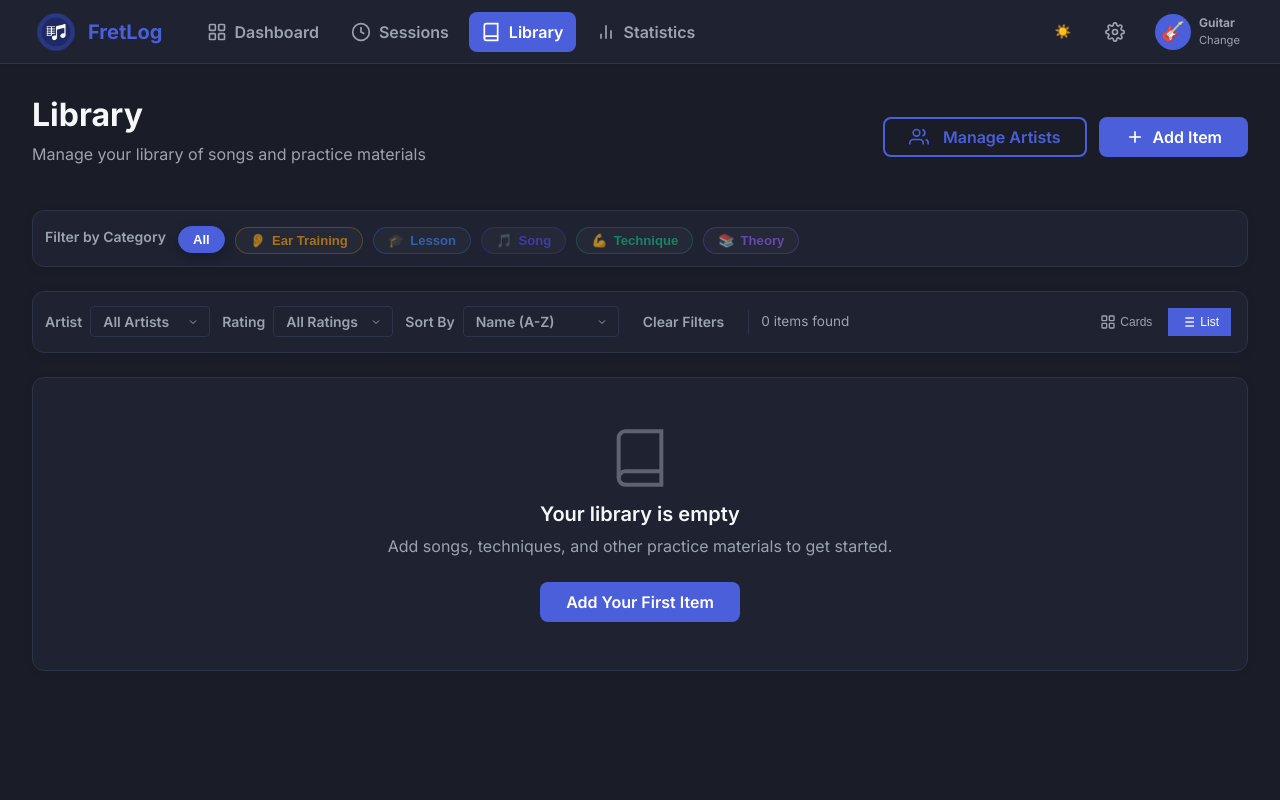
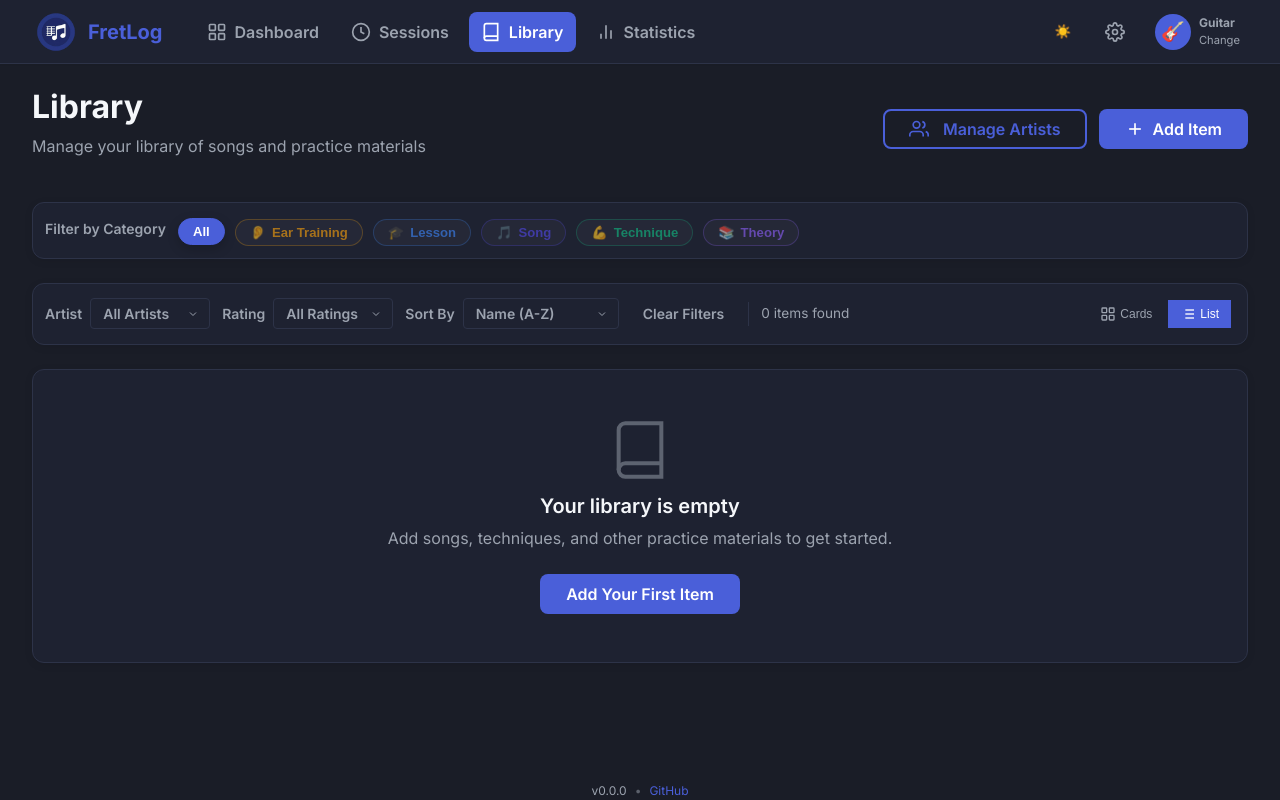
Before and after one commit to aFFekopp/FretLog, a Flask app: page /library in a window 1280 px wide. Run offline with Flask 3, Linux system fonts and the light colour scheme; data comes from the database, SQL or seed files in the repository; data that the repository does not hold is empty.

Commit message:
chore: bump version to 0.3.4

```diff
--- a/server.py
+++ b/server.py
@@ -10,6 +10,15 @@ DATABASE = os.getenv('DATABASE_PATH', os.path.join('data', 'fretlog.db'))
 
 app = Flask(__name__)
 CORS(app)
+
+# Read version from file
+VERSION_FILE = os.path.join(os.path.dirname(__file__), 'VERSION')
+try:
+    with open(VERSION_FILE, 'r') as f:
+        APP_VERSION = f.read().strip()
+except Exception as e:
+    print(f"Warning: Could not read VERSION file: {e}")
+    APP_VERSION = '0.0.0'
 
 def get_db():
     db = getattr(g, '_database', None)
@@ -126,10 +135,10 @@ def inject_user():
         # current_user is now a dummy object for template compatibility
         user = {'id': 'local-user', 'name': 'Musician'}
 
-        return dict(current_user=user, current_instrument=instrument)
+        return dict(current_user=user, current_instrument=instrument, APP_VERSION=APP_VERSION)
     except Exception as e:
         print(f"Error injecting user context: {e}")
-        return dict(current_user=None, current_instrument=None)
+        return dict(current_user=None, current_instrument=None, APP_VERSION=APP_VERSION)
 
 # ==========================================
 # Page Routes
@@ -157,6 +166,11 @@ def settings():
 @app.route('/static/<path:filename>')
 def serve_static_assets(filename):
     return send_from_directory('static', filename)
+
+@app.route('/version.js')
+def serve_version():
+    """Serve the application version as a global JS constant"""
+    return f"const APP_VERSION = '{APP_VERSION}';", 200, {'Content-Type': 'application/javascript'}
 
 @app.route('/<path:filename>')
 def serve_legacy_html(filename):
--- a/static/css/styles.css
+++ b/static/css/styles.css
@@ -191,6 +191,8 @@
 html {
   font-size: 16px;
   scroll-behavior: smooth;
+  height: 100%;
+  /* Needed for body min-height */
 }
 
 body {
@@ -201,6 +203,10 @@ body {
   color: var(--text-primary);
   background-color: var(--bg-secondary);
   min-height: 100vh;
+  min-height: 100dvh;
+  display: flex;
+  /* Ensure body takes full height */
+  flex-direction: column;
 }
 
 h1,
@@ -246,7 +252,8 @@ a:hover {
 .app-container {
   display: flex;
   flex-direction: column;
-  min-height: 100vh;
+  flex: 1;
+  /* Grow to fill body */
 }
 
 .main-header {
@@ -387,11 +394,13 @@ a:hover {
 
 .main-content {
   margin-top: var(--header-height);
-  padding: var(--spacing-xl);
+  padding: var(--spacing-lg) var(--spacing-xl);
   max-width: var(--max-content-width);
   margin-left: auto;
   margin-right: auto;
   width: 100%;
+  flex: 1;
+  /* Pushes footer down */
 }
 
 /* ==========================================
@@ -1540,9 +1549,14 @@ td.text-right {
 
   .main-content {
     padding: var(--spacing-sm);
-    padding-bottom: calc(80px + env(safe-area-inset-bottom));
+    /* padding-bottom removed as footer handles spacing for nav */
+    padding-bottom: var(--spacing-sm);
     width: 100%;
     box-sizing: border-box;
+  }
+
+  .filter-card {
+    margin-bottom: var(--spacing-md) !important;
   }
 
   .card {
@@ -2227,3 +2241,47 @@ td.text-right {
     grid-template-columns: repeat(6, 1fr);
   }
 }
+
+/* App Footer */
+.app-footer {
+  width: 100%;
+  padding: 0;
+  /* border-top: 1px solid var(--color-border); */
+  background: transparent;
+  margin-top: auto;
+  z-index: 10;
+  text-align: center;
+}
+
+.footer-content {
+  max-width: var(--max-content-width);
+  margin: 0 auto;
+  display: flex;
+  align-items: center;
+  justify-content: center;
+  gap: var(--spacing-sm);
+  color: var(--text-secondary);
+  font-size: var(--font-size-caption);
+  font-weight: var(--font-weight-medium);
+}
+
+.footer-dot {
+  opacity: 0.5;
+}
+
+.github-link {
+  color: var(--color-primary);
+  text-decoration: none;
+  transition: color var(--transition-fast);
+}
+
+.github-link:hover {
+  color: var(--color-primary-hover);
+  text-decoration: underline;
+}
+
+@media (max-width: 768px) {
+  .app-footer {
+    padding-bottom: calc(var(--spacing-xl) + 40px);
+  }
+}
--- a/static/js/data.js
+++ b/static/js/data.js
@@ -7,7 +7,7 @@ const API_BASE = '/api';
 
 const FretLogData = {
     // App Version for cache busting
-    APP_VERSION: '0.3.3',
+    APP_VERSION: typeof APP_VERSION !== 'undefined' ? APP_VERSION : '0.0.0',
 
     // Local cache for sync operations (fallback)
     _cache: {
--- a/static/sw.js
+++ b/static/sw.js
@@ -1,4 +1,5 @@
-const CACHE_NAME = 'fretlog-v0.3.3';
+importScripts('/version.js');
+const CACHE_NAME = 'fretlog-v' + APP_VERSION;
 const ASSETS_TO_CACHE = [
     '/',
     '/sessions',
--- a/templates/base.html
+++ b/templates/base.html
@@ -6,6 +6,9 @@
     <meta name="viewport" content="width=device-width, initial-scale=1.0">
     <meta name="description" content="FretLog - {% block description %}Personal Practice Logger{% endblock %}">
     <title>{% block title %}{% endblock %} - FretLog</title>
+
+    <!-- Versioning -->
+    <script>const APP_VERSION = "{{ APP_VERSION }}";</script>
 
     <link rel="preconnect" href="https://fonts.googleapis.com">
     <link rel="preconnect" href="https://fonts.gstatic.com" crossorigin>
@@ -122,6 +125,18 @@
         <main class="main-content">
             {% block content %}{% endblock %}
         </main>
+
+        <!-- Footer -->
+        <footer class="app-footer">
+            <div class="footer-content">
+                <span class="version-info">v{{ APP_VERSION }}</span>
+                <span class="footer-dot">•</span>
+                <a href="https://github.com/aFFekopp/FretLog" target="_blank" rel="noopener noreferrer"
+                    class="github-link">
+                    GitHub
+                </a>
+            </div>
+        </footer>
 
         <!-- Mobile Bottom Navigation -->
         <nav class="mobile-nav">
```
Also changed, not shown: README.md, 1 other file.
